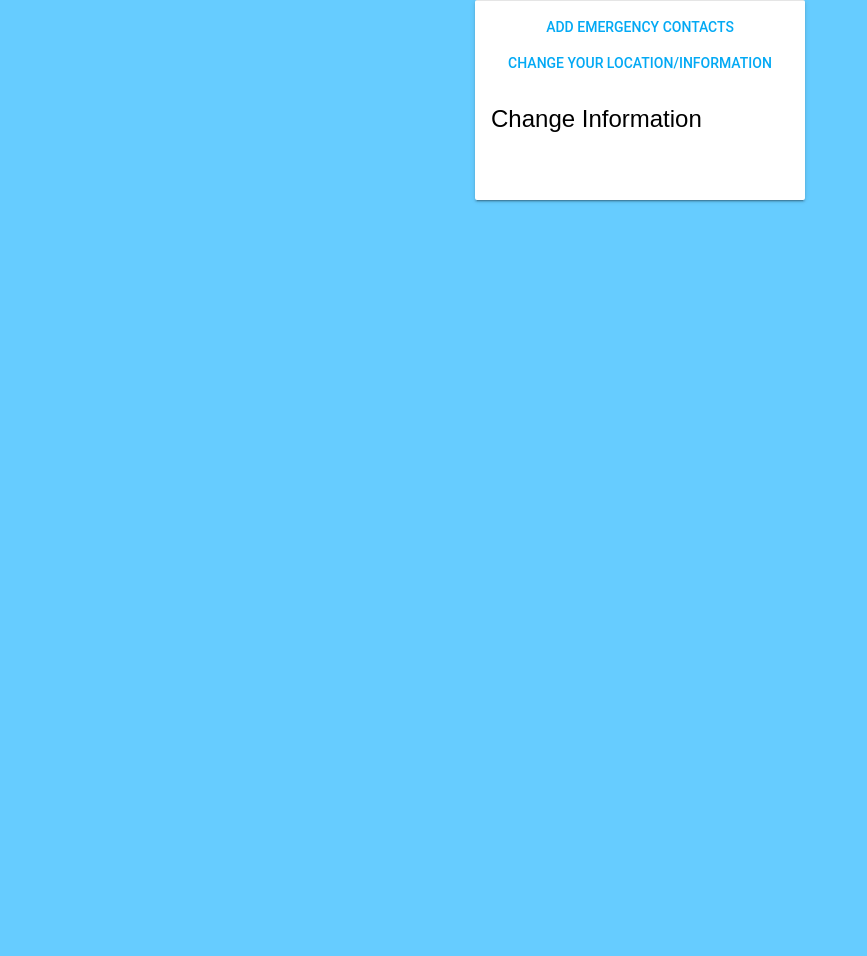
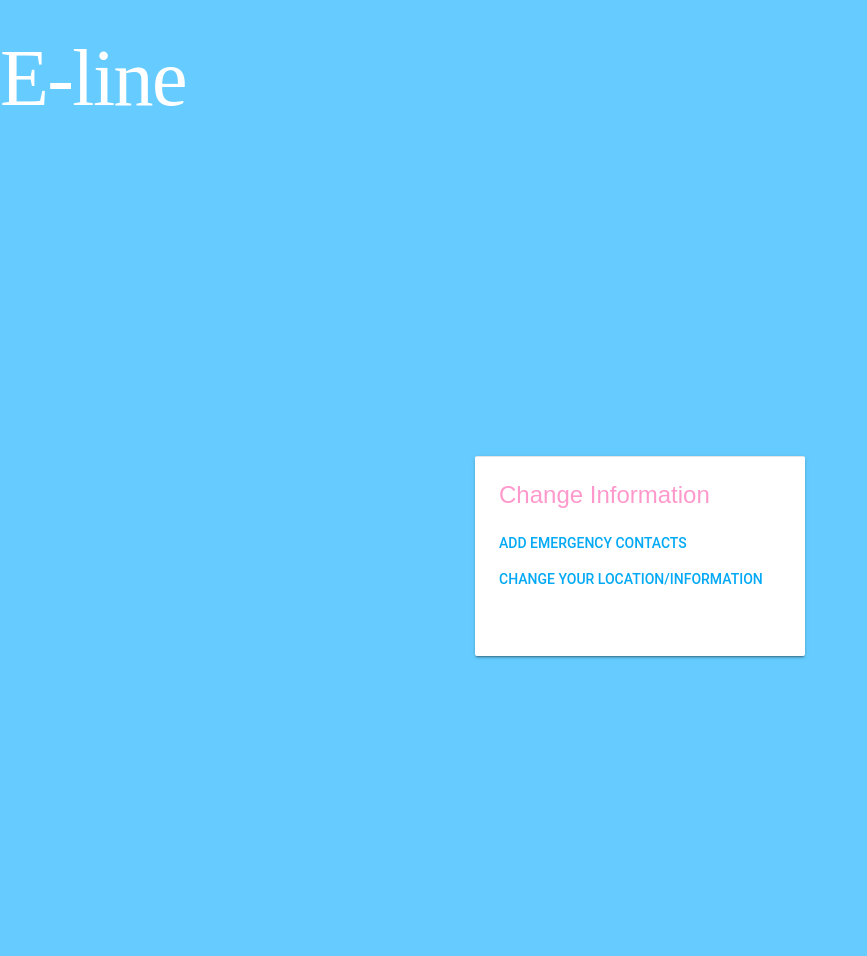
Before and after one commit to aclinton13/Project-E-Line, a Python web app: template templates/choose.html in a window 1280 px wide. Shown: the whole page, without its empty margins (0-867 px from the left). Before the commit the page ends 203 px from the top, so only its background shows below. Run offline with Jinja, Linux system fonts and the light colour scheme; the template is opened without the code that fills it, so the values that code supplies are empty.

Commit message:
Attempt to merge

```diff
--- a/stylesheets/form.css
+++ b/stylesheets/form.css
@@ -13,10 +13,10 @@ font-size: 80px;
   color: white;
 }
 
-h2{
+.mdl-card__title-text{
 
   font-family: Arial, Helvetica, serif;
-  color: ;
+  color: #ff99cc ;
 }
 
 p {
@@ -27,6 +27,15 @@ p {
 .size{
   font-size: 5px;
 }
+.choose{
+  position:absolute;
+  display:flex;
+  justify-content:center;
+  align-items: center;
+  flex-direction: column;
+  width:100%;
+  height: 100%;
+}
 
 button {
   background-color:#ff99cc;
--- a/templates/choose.html
+++ b/templates/choose.html
@@ -10,19 +10,24 @@
   </head>
   <body>
 
-<center>
+<h1> E-line</h1>
+  <div class="choose">
+
     <div class="demo-card-wide mdl-card mdl-shadow--2dp">
       <div class="mdl-card__actions mdl-card--border">
+        <div class="mdl-card__title">
+      <center> <h2 class="mdl-card__title-text">Change Information </h2>   </center>
+        </div>
         <a class="mdl-button mdl-button--colored mdl-js-button mdl-js-ripple-effect" <a href="/addContacts">Add emergency contacts</a>
         </a>
         <a class="mdl-button mdl-button--colored mdl-js-button mdl-js-ripple-effect"href="/editInformation">Change your location/information
         </a>
 
       </div>
-      <div class="mdl-card__title">
-        <h2 class="mdl-card__title-text">Change Information </h2>
-      </div>
+
     </div>
-  </center>
+
+  </div>
+
   </body>
 </html>
```
Also changed, not shown: main.py (+1 -21 lines), stylesheets/about.css (added, +40 -0 lines), templates/about.html (+10 -2 lines), templates/addContacts.html (+5 -5 lines).
